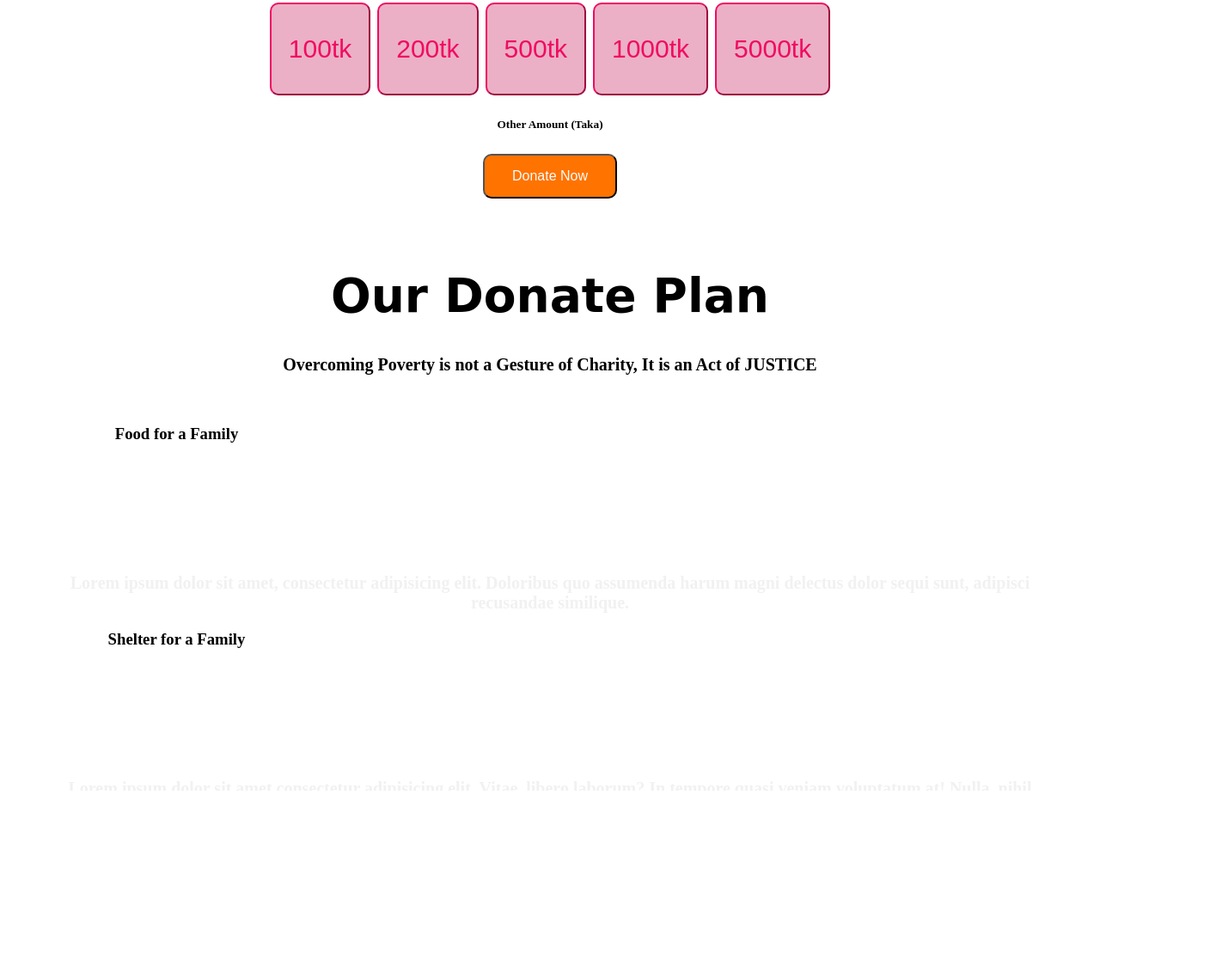
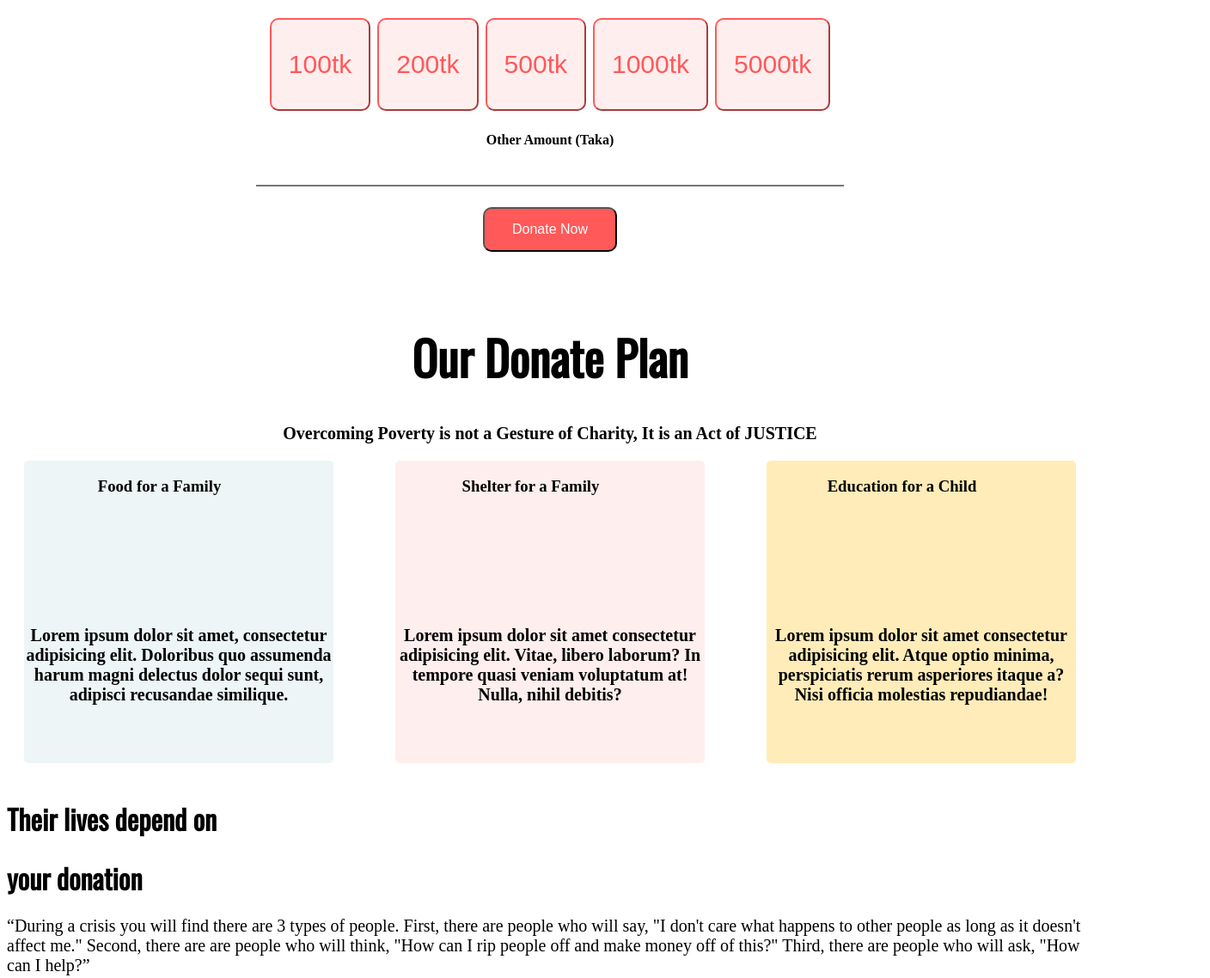
Before and after one commit to Rater7tara/Assignment, a plain HTML site: page index.html in a window 1280 px wide. Shown: the part 859-1997 px from the top of the page at 86% size, 1408 px wide, since content can reach past the window. Drawn offline with nearby package versions, Linux system fonts and the light colour scheme; a web font is replaced by a local one.

Commit message:
style added

```diff
--- a/index.html
+++ b/index.html
@@ -7,7 +7,7 @@
     <link rel="stylesheet" href="style.css">
     <link rel="preconnect" href="https://fonts.googleapis.com">
     <link rel="preconnect" href="https://fonts.gstatic.com" crossorigin>
-    <link href="https://fonts.googleapis.com/css2?family=Edu+QLD+Beginner&family=Edu+VIC+WA+NT+Beginner&display=swap" rel="stylesheet">
+    <link href="https://fonts.googleapis.com/css2?family=Edu+QLD+Beginner&family=Edu+VIC+WA+NT+Beginner&family=Oswald&display=swap" rel="stylesheet">
     <title>Donate the poor</title>
 
 </head>
@@ -16,12 +16,13 @@
         <img src="images/donation0.jpg" alt="">
     </div>.
     <div class="bg-text">
-        <h1 style="font-size: 55px; color: rgb(103, 240, 12);">Let's Help Those Who Are </h1>
-    <h1 style="font-size: 55px; color: rgb(103, 230, 19);">More In Need</h1>
+        <h1 style="font-size: 55px; color: rgb(255, 255, 255);">Let's Help Those Who Are </h1>
+    <h1 style="font-size: 55px; color: rgb(255, 255, 255);">More In Need</h1>
     <p>“A little help with a little smile gives meaning to human life.” “Help those less fortunate than you, for it is real human existence.” “The greatest happiness in the world is in helping the people you don't know and seeing them happy.”</p>
     <button class="button" type="button">Donate Now</button>
 
     </div>
+
     <div class="b2">
         <h1 style="font-size: 55px;">Donate Today</h1>
         <p class=" p1">We Can't Help Everyone, But... Everyone Can Help Someone </p>
@@ -31,7 +32,10 @@
            <button class="tk">500tk</button>
            <button class="tk">1000tk</button>
            <button class="tk">5000tk</button>
-           <h5>Other Amount (Taka)</h5>
+           <h4>Other Amount (Taka)</h4>
+           <p>
+            <input class="border" type="text">
+           </p>
 
            <div>
             <button class="button" type="button">Donate Now</button>
@@ -42,22 +46,25 @@
 
     <div class="b2">
         <h1 style="font-size: 55px;">Our Donate Plan</h1>
-        <p class=" p1">Overcoming Poverty is not a Gesture of Charity, It is an Act of JUSTICE</p>
-        <div class="b2">
+        <p class="p1">Overcoming Poverty is not a Gesture of Charity, It is an Act of JUSTICE</p>
+        <div class="flex-container">
+             <div id="food">
                 <h3>Food for a Family</h3>
-            <p>Lorem ipsum dolor sit amet, consectetur adipisicing elit. Doloribus quo assumenda harum magni delectus dolor sequi sunt, adipisci recusandae similique.</p>
+                <p style="color: black;">Lorem ipsum dolor sit amet, consectetur adipisicing elit. Doloribus quo assumenda harum magni delectus dolor sequi sunt, adipisci recusandae similique.</p>
+             </div>
 
-            <h3>Shelter for a Family</h3>
-            <p>Lorem ipsum dolor sit amet consectetur adipisicing elit. Vitae, libero laborum? In tempore quasi veniam voluptatum at! Nulla, nihil debitis?</p>
-
-            <h3>Education for a Child</h3>
-            <p>Lorem ipsum dolor sit amet consectetur adipisicing elit. Atque optio minima, perspiciatis rerum asperiores itaque a? Nisi officia molestias repudiandae!</p>
-
+            <div id="shelter">
+                <i class="shelter-icon"><icons></i>
+                <h3>Shelter for a Family</h3>
+                <p style="color: black;">Lorem ipsum dolor sit amet consectetur adipisicing elit. Vitae, libero laborum? In tempore quasi veniam voluptatum at! Nulla, nihil debitis?</p>
+            </div>
+            <div id="education">
+                <h3>Education for a Child</h3>
+                <p style="color: black;">Lorem ipsum dolor sit amet consectetur adipisicing elit. Atque optio minima, perspiciatis rerum asperiores itaque a? Nisi officia molestias repudiandae!</p>
+           </div>
 
         </div>
     </div>
-
-
 
     <div>
     <h1>Their lives depend on</h1>
@@ -73,7 +80,28 @@
         <div>
             <img src="images/donation9.jpg" alt="">
         </div>
+    </div>
 
+
+    <div class="b2">
+        <h1>Get My Updates</h1>
+        <p class="p1">Lorem ipsum dolor sit amet consectetur adipisicing elit. Illo, dolores?</p>
+        <div class="flex-container2" style="justify-content: center;">
+            <p style="justify-content: center;">
+                <input type="text">
+            <button>Subscribe</button>
+            </p>
+
+        </div>
+
+
+    </div>
+
+    <div>
+        <footer>
+            <h1 style="color:#FF5959;">Be humble</h1>
+            <h5 style="color: white;">Thank you</h5>
+        </footer>
     </div>
 
 
--- a/style.css
+++ b/style.css
@@ -1,6 +1,7 @@
 h1{
     font-family: 'Edu QLD Beginner', cursive;
     font-family: 'Edu VIC WA NT Beginner', cursive;
+    font-family: 'Oswald', sans-serif;
 }
 h3{
     height: 153px;
@@ -56,9 +57,16 @@ body{
     display: inline-block;
     font-size: 16px;
     margin: 4px 2px;
-  background-color:rgb(255, 115, 0);
+    background-color:rgba(255, 89, 89, 1);
     text-shadow: rgba(0,0,0, 0.4);
 
+}
+.border{
+    width: 18cm;
+    color: black;
+    border-top: none;
+    border-left: none;
+    border-right: none;
 }
 .b2{
     height: 150%;
@@ -71,16 +79,20 @@ body{
     text-align: center;
 }
 .tk{
-    border-color:rgb(241, 11, 96);
-    color: rgb(241, 11, 96);
+    background:linear-gradient(0deg, #FFEEEE, #FFEEEE);
+
+
+
+border-color:#FF5959;
+color:#FF5959;
     padding: 35px 20px;
     text-align: center;
-    text: size adjust 30px;
+    text-size-adjust: 30px;
     display: inline-block;
     font-size: 30px;
     margin: 4px 2px;
     border-radius: 10px;
-    background-color:rgb(235, 176, 198);
+
     text-shadow: rgba(0,0,0, 0.4);
 }
 .plan{
@@ -93,12 +105,75 @@ body{
 image{
     float: right;
     padding: 15px;
+
 }
-.intro {
-  width: 200px;
-  height: 70px;
-  position: absolute;
+.flex-container{
+    display: flex;
+    flex-direction: row;
+    justify-content: center;
+    align-items: center;
+    flex-wrap: wrap;
+    flex: auto;
+    justify-content: space-between;
+}
+#food{
+    background: rgba(79, 157, 166, 0.1);
+    height: 352px;
+    width: 360px;
+    left: 157px;
     top: 1595.5px;
     border-radius: 5px;
-    background: rgb(79, 157, 166, 0.1);
+    text-align: center;
+    justify-content: center;
+
 }
+
+#shelter{
+    background: rgba(255, 89, 89, 0.1);
+    height: 352px;
+    width: 360px;
+    left: 157px;
+    top: 1595.5px;
+    border-radius: 5px;
+    text-align: center;
+    justify-content: center;
+
+}
+#education{
+    background: rgb(255, 236, 184);
+    height: 352px;
+    width: 360px;
+    left: 157px;
+    top: 1595.5px;
+    border-radius: 5px;
+    text-align: center;
+    justify-content: center;
+}
+.flex-container2{
+    display: flexbox;
+    background: rgb(255, 236, 184);
+    text-align: center;
+    justify-content: center;
+    align-items: center;
+    height: 100%;
+    border: radius 2px;
+    box-sizing: border-box;
+    top: 70%;
+    left: 70%;
+    width: 50%;
+    padding: 50px;
+
+
+}
+footer{
+    display: flexbox;
+    justify-content: center;
+    background-color: black;
+    height: 100px;
+    width: 1400px;
+    left: 0px;
+
+    border-radius: 0px;
+    text-align: center;
+
+}
```
Also changed, not shown: icons/Frame-1.png (added), icons/blood.svg (added), icons/bus.svg (added), icons/clothes.svg (added), icons/food.png (added), icons/icon11.svg (added), icons/icon13.svg (added), icons/icon4.svg (added), icons/icon5.svg (added), icons/icon6.svg (added), icons/icon7.svg (added), icons/icon8.svg (added), icons/icon9.svg (added), icons/medicine.svg (added), 1 more files. Lines whose indentation alone changed are shown as unchanged.
